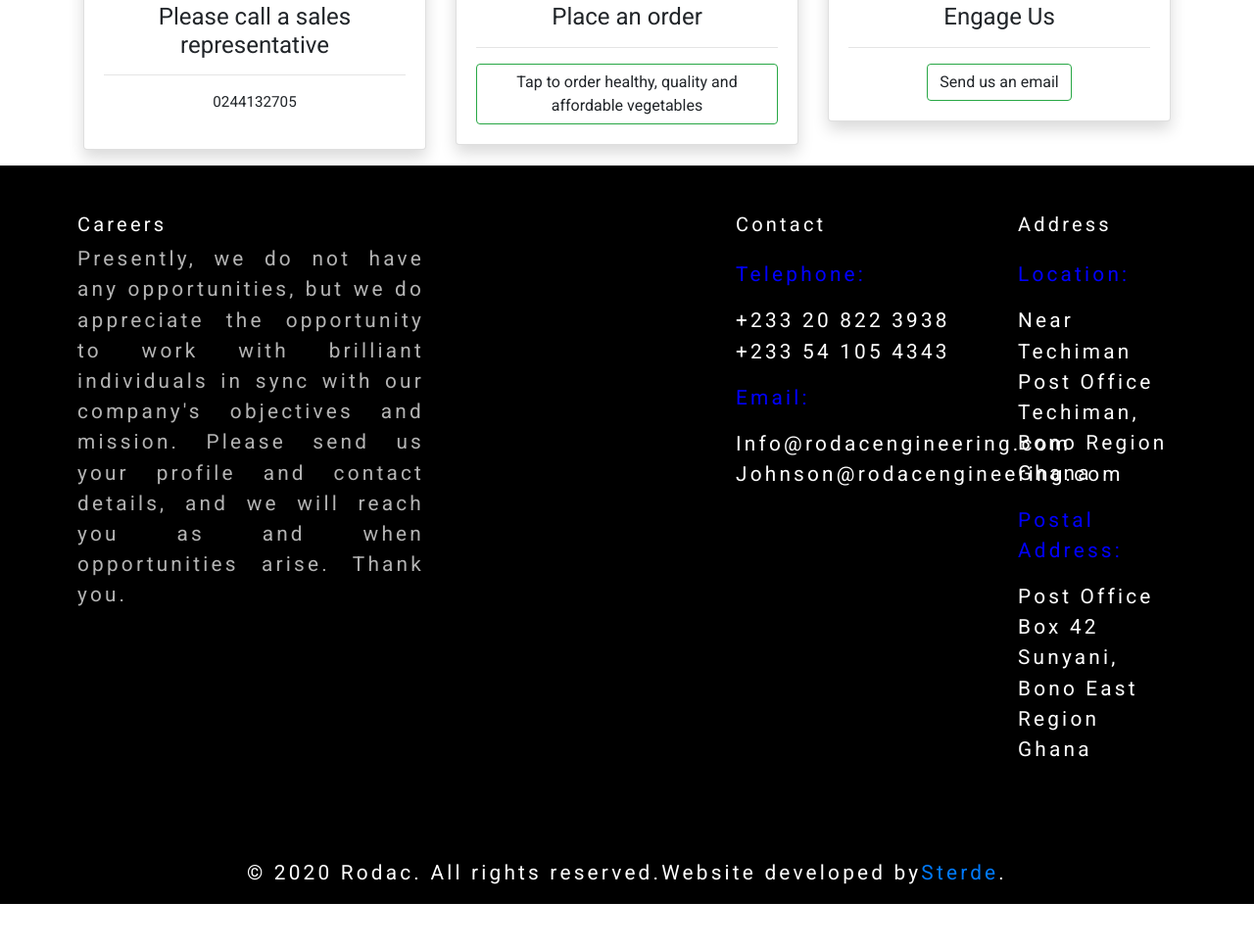
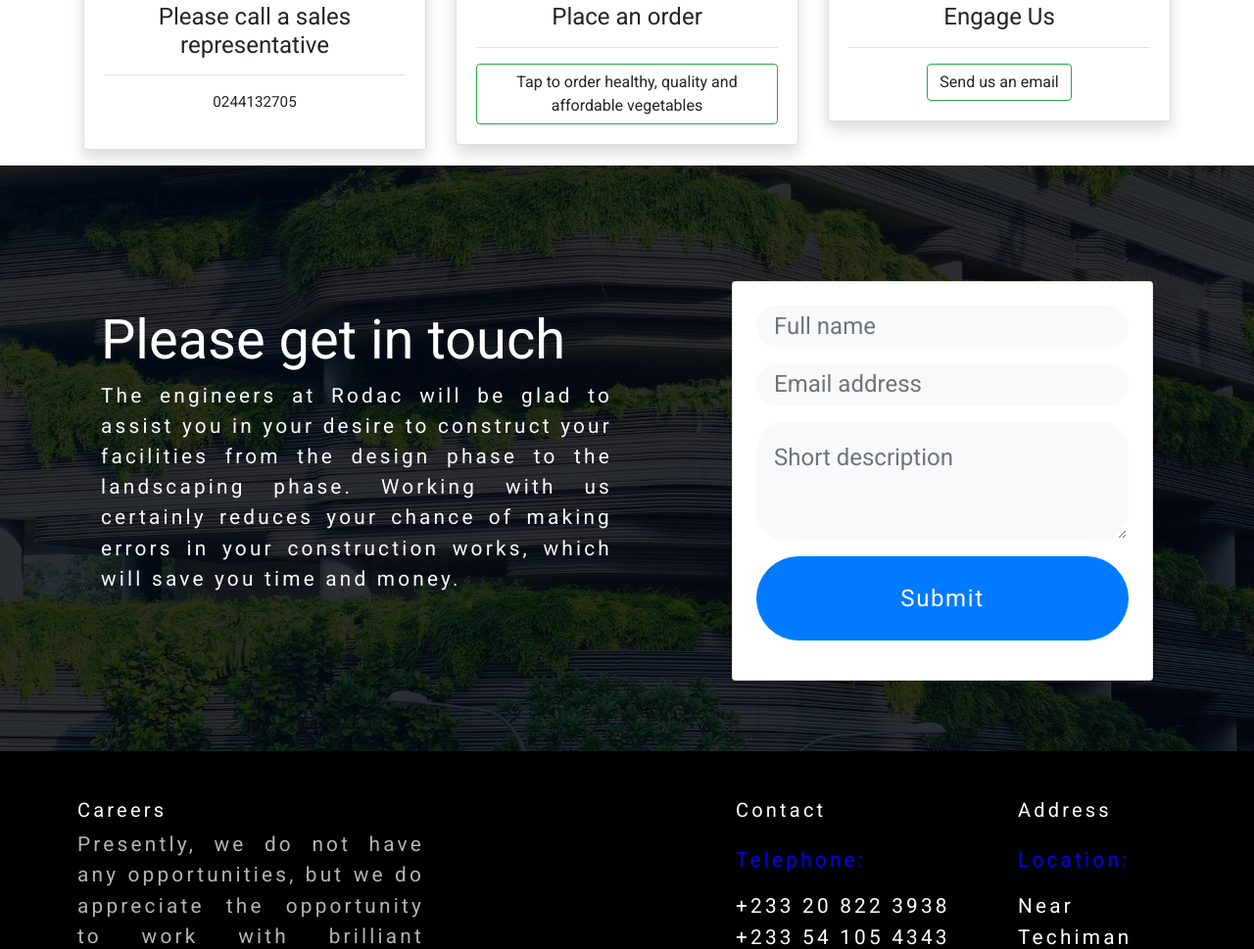
Before and after one commit to PrincessAisha/rodac-gatsby, a Gatsby site: page / in a window 1280 px wide. Shown: the part 5724-6693 px from the top of the page at 98% size. Before the commit the page ends 6647 px from the top, so only its background shows below. Built offline with nearby package versions, Linux system fonts and the light colour scheme; Gatsby itself is replaced by a stand-in of ours.

Commit message:
getting in touch

```diff
--- a/src/components/App.scss
+++ b/src/components/App.scss
@@ -31,6 +31,24 @@ $bootstrapSuccess: #28a745;
   top: 0;
   left: 0;
   height: 65vh;
+  width: 100%;
+  object-fit: cover;
+}
+
+.overlay-2 {
+  // background: black;
+  // opacity: 0.4;
+  background: rgb(2, 0, 36);
+  background: linear-gradient(
+    90deg,
+    rgba(2, 0, 36, 1) 0%,
+    rgba(9, 6, 6, 0.21939198042498254) 100%,
+    rgba(232, 232, 232, 0) 100%
+  );
+  position: absolute;
+  top: 0;
+  left: 0;
+  height: 30vh;
   width: 100%;
   object-fit: cover;
 }
@@ -185,6 +203,49 @@ body {
 footer .about {
   color: rgba(255, 255, 255, 0.7);
 }
+
+.bg-hero {
+  background-color: #000000;
+  background-size: cover;
+  background-position: center center;
+  position: relative;
+}
+
+.bg-hero.inverse:before {
+  background-color: #01060bd4;
+}
+.bg-hero:before {
+  position: absolute;
+  // z-index: 1;
+  width: 100%;
+  height: 100%;
+  display: block;
+  left: 0;
+  top: 0;
+  content: "";
+}
+
+.signup-form .form-control {
+  padding: 0.7rem 1rem;
+}
+
+.form-control {
+  display: block;
+  width: 100%;
+  padding: 0.55rem 1rem;
+  font-size: 1.5rem;
+  line-height: 2;
+  color: #495057;
+  background-color: #f8f9fa;
+  background-clip: padding-box;
+  border: 2px solid #f8f9fa;
+  border-radius: 0.25rem;
+}
+
+.form-control {
+  height: 43px;
+  border-radius: 30px;
+}
 //end of new
 
 .App {
--- /dev/null
+++ b/src/components/Home/GetInTouch.js
@@ -0,0 +1,70 @@
+import React from "react"
+
+const GetInTouch = () => {
+  return (
+    <section
+      className="py-5 py-md-6 bg-hero inverse"
+      id="signup"
+      style={{ backgroundImage: "url(img/r_9.jpg)" }}
+    >
+      <div className="">
+        <div className="row margin-round btn-round">
+          <div className="col-md-6 my-md-auto text-center text-md-left pb-5 pb-md-0">
+            <h2 className="display-4 text-white">Please get in touch</h2>
+            <p
+              className="leadpara text-light about"
+              style={{ textAlign: "justify" }}
+            >
+              The engineers at Rodac will be glad to assist you in your desire
+              to construct your facilities from the design phase to the
+              landscaping phase. Working with us certainly reduces your chance
+              of making errors in your construction works, which will save you
+              time and money.
+            </p>
+          </div>
+          <div className="col-md-5 ml-auto">
+            <br />
+            <br />
+            <div style={{ boxShadow: "#222223c2" }} className="card">
+              <div className="card-body p-4">
+                <form className="signup-form">
+                  <div className="form-group">
+                    <input
+                      type="text"
+                      className="form-control"
+                      placeholder="Full name"
+                    />
+                  </div>
+
+                  <div className="form-group">
+                    <input
+                      type="email"
+                      className="form-control"
+                      placeholder="Email address"
+                    />
+                  </div>
+                  <div className="form-group">
+                    <textarea
+                      className="form-control"
+                      placeholder="Short description"
+                    ></textarea>
+                  </div>
+                  <div className="form-group">
+                    <button
+                      className="btn btn-primary btn-block btn-round"
+                      style={{ fontSize: "1.5rem", letterSpacing: "0.1rem" }}
+                    >
+                      Submit
+                    </button>
+                  </div>
+                </form>
+              </div>
+            </div>
+          </div>
+        </div>
+      </div>
+    </section>
+  )
+}
+
+export default GetInTouch
--- a/src/components/Home/Home.js
+++ b/src/components/Home/Home.js
@@ -6,6 +6,7 @@ import AboutUs from "./AboutUs"
 import BenefitSection from "./BenefitSection"
 import Client from "./Client"
 import Service from "./Service"
+import GetInTouch from "./GetInTouch"
 
 export default function Home() {
   return (
@@ -14,9 +15,11 @@ export default function Home() {
       <AboutUs />
       <Client />
       <Service />
+
       <ProductSection />
       <BenefitSection />
       <Orders />
+      <GetInTouch />
     </React.Fragment>
   )
 }
```
